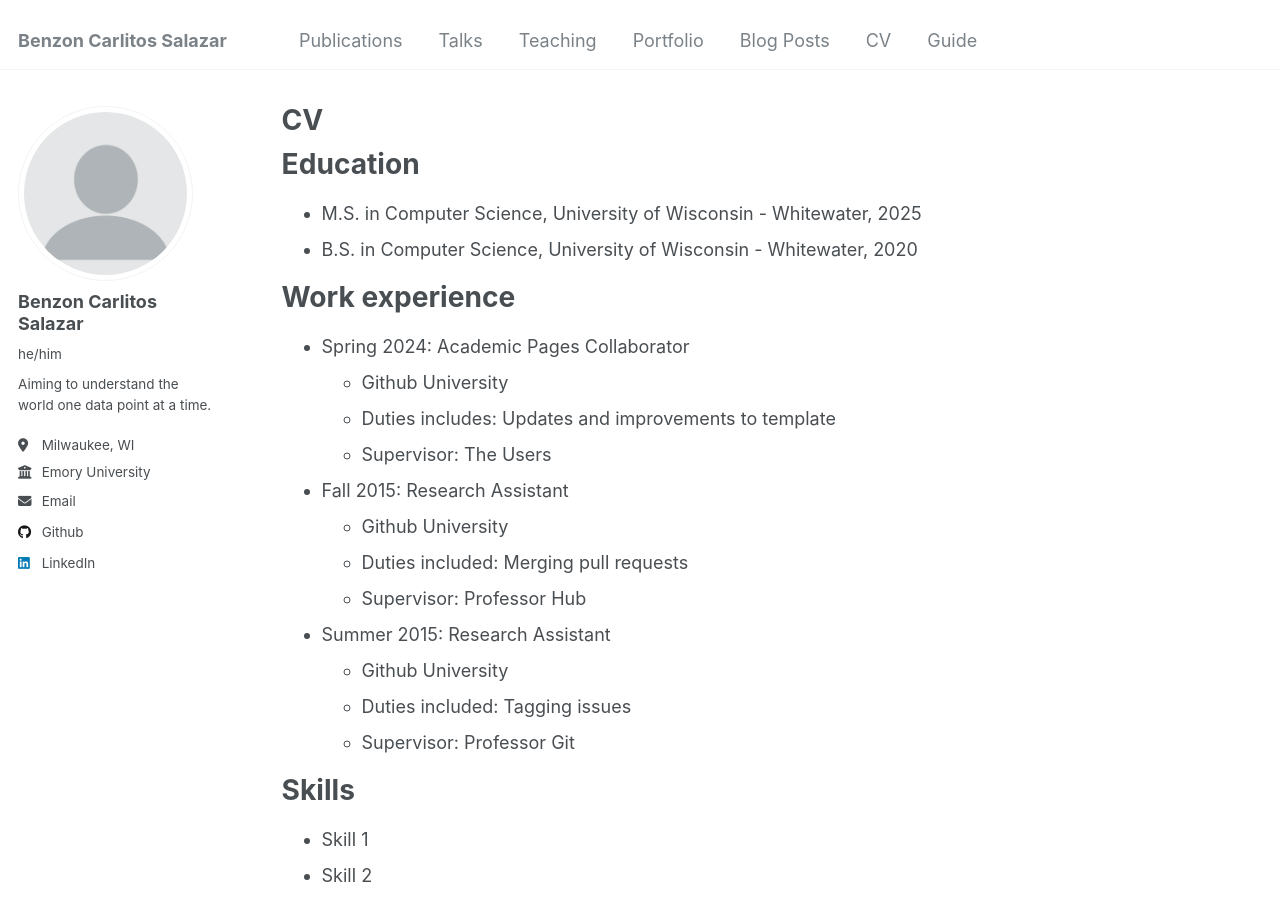
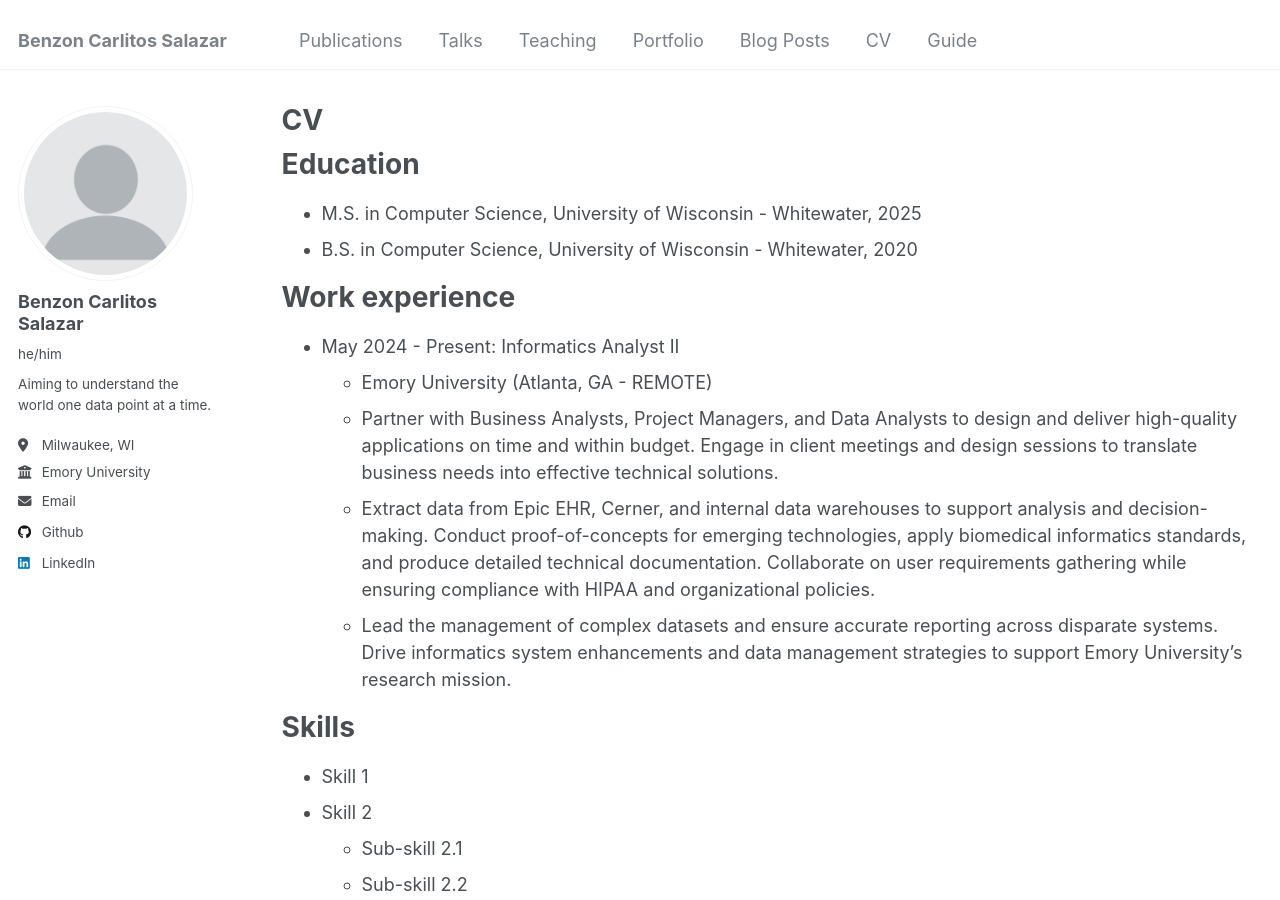
Before and after one commit to carrliitos/carrliitos.github.io, a Jekyll site: the page built from _pages/cv.md, in a window 1280 px wide and 900 px high. Built offline with Jekyll 4.4.1, drawn with Linux system fonts in a browser that asks for light colours.

Commit message:
cv update

```diff
--- a/_pages/cv.md
+++ b/_pages/cv.md
@@ -16,20 +16,17 @@
 
 Work experience
 ======
-* Spring 2024: Academic Pages Collaborator
-  * Github University
-  * Duties includes: Updates and improvements to template
-  * Supervisor: The Users
-
-* Fall 2015: Research Assistant
-  * Github University
-  * Duties included: Merging pull requests
-  * Supervisor: Professor Hub
-
-* Summer 2015: Research Assistant
-  * Github University
-  * Duties included: Tagging issues
-  * Supervisor: Professor Git
+* May 2024 - Present: Informatics Analyst II
+  * Emory University (Atlanta, GA - REMOTE)
+  * Partner with Business Analysts, Project Managers, and Data Analysts to design and deliver high-quality applications
+  on time and within budget. Engage in client meetings and design sessions to translate business needs into effective
+  technical solutions.
+  * Extract data from Epic EHR, Cerner, and internal data warehouses to support analysis and decision-making. Conduct
+  proof-of-concepts for emerging technologies, apply biomedical informatics standards, and produce detailed technical
+  documentation. Collaborate on user requirements gathering while ensuring compliance with HIPAA and organizational
+  policies.
+  * Lead the management of complex datasets and ensure accurate reporting across disparate systems. Drive informatics
+  system enhancements and data management strategies to support Emory University's research mission.
 
 Skills
 ======
```
